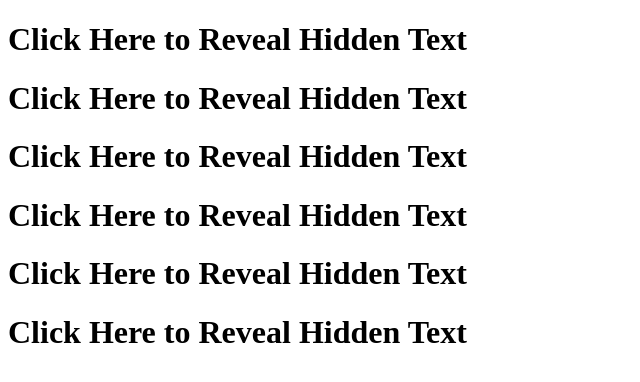
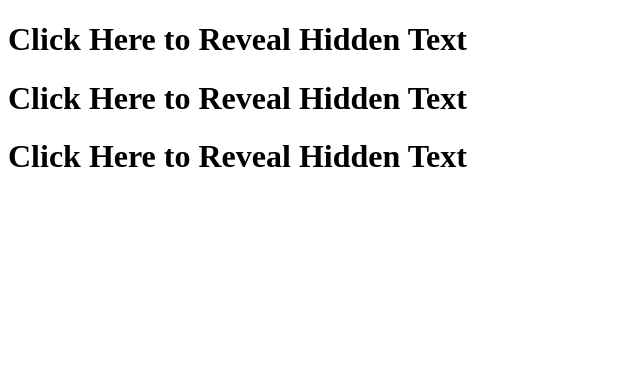
Before and after one commit to nuist2017/www, a plain HTML site: page javascript/examp13-1-e1.html in a window 1280 px wide. Shown: the whole page, without its empty margins (0-640 px from the left). Drawn offline with Linux system fonts and the light colour scheme.

Commit message:
commit -a test

```diff
--- a/javascript/examp13-1-e1.html
+++ b/javascript/examp13-1-e1.html
@@ -48,10 +48,6 @@ window.onload=function() {
 <h1 class="handle">Click Here to Reveal Hidden Text</h1>
 <h1 class="handle">Click Here to Reveal Hidden Text</h1>
 <h1 class="handle">Click Here to Reveal Hidden Text</h1>
-<h1 class="handle">Click Here to Reveal Hidden Text</h1>
-<h1 class="handle">Click Here to Reveal Hidden Text</h1>
-<h1 class="handle">Click Here to Reveal Hidden Text</h1>
-
 <p>This paragraph is hidden. It appears when you click on the title.</p>
 </div>
 </body>
```
